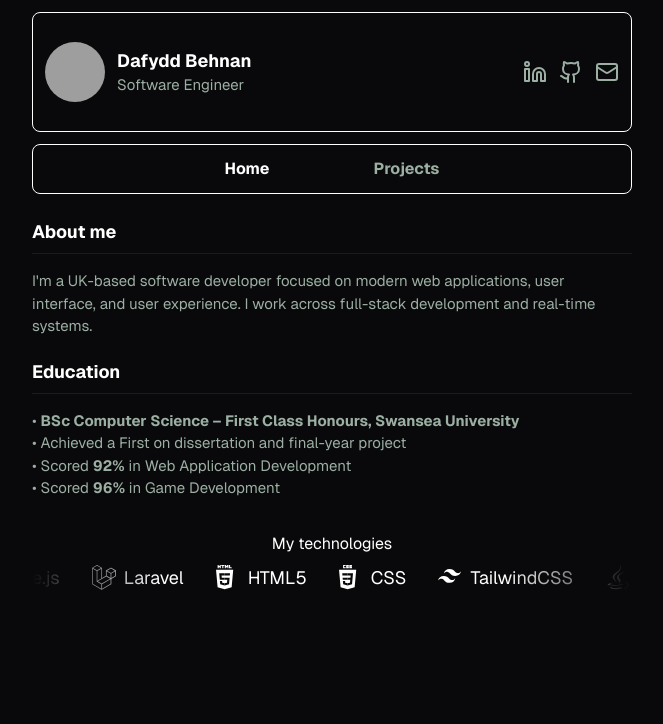
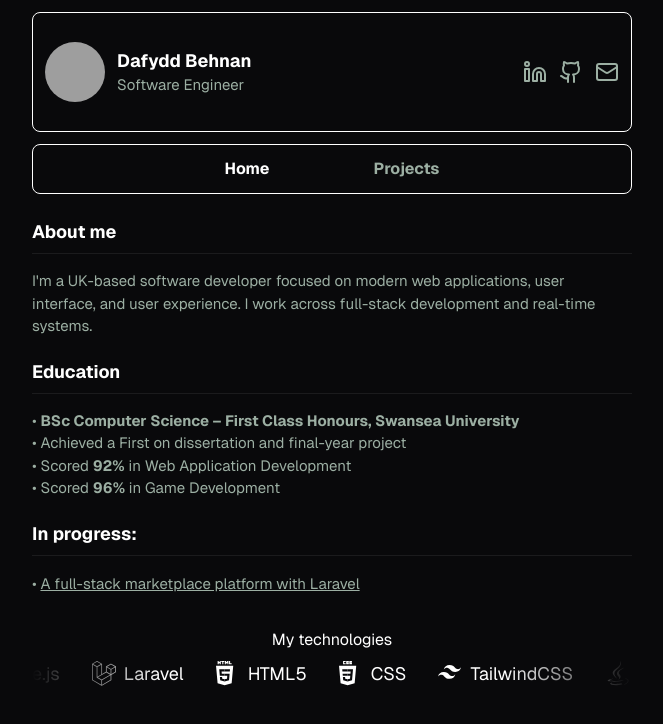
Before and after one commit to dafbeh/portfolio, a React (Vite) app: page / in a window 1280 px wide. Shown: the top 724 px of the page, without its empty margins (308-971 px from the left). Built offline with nearby package versions, Linux system fonts and the light colour scheme; grey boxes are pictures that could not be loaded.

Commit message:
Domain fix + Home update

```diff
--- a/package.json
+++ b/package.json
@@ -1,7 +1,7 @@
 {
   "name": "portfolio",
   "private": true,
-  "homepage": "https://dafbeh.github.io/portfolio",
+  "homepage": "https://dafbeh.github.io/",
   "version": "0.0.0",
   "type": "module",
   "scripts": {
--- a/src/components/sections/Home.jsx
+++ b/src/components/sections/Home.jsx
@@ -22,6 +22,11 @@ export default function Home() {
             <span className="text-[#9CAFA3] text-[15px]">• Scored <b>92%</b> in Web Application Development</span>
             <span className="text-[#9CAFA3] text-[15px]">• Scored <b>96%</b> in Game Development</span>
 
+            <span className="font-bold text-[18px] mt-5">In progress:</span>
+            <hr className="h-px mt-2 mb-4 bg-[#1b1b1d] border-0"></hr>
+            <a href="https://github.com/dafbeh/Marketplace">
+              <span className="text-[#9CAFA3] text-[15px] text-underline">• <u>A full-stack marketplace platform with Laravel</u></span>
+            </a>
 
             <span className="mx-auto mt-8">My technologies</span>
           </div>
```
